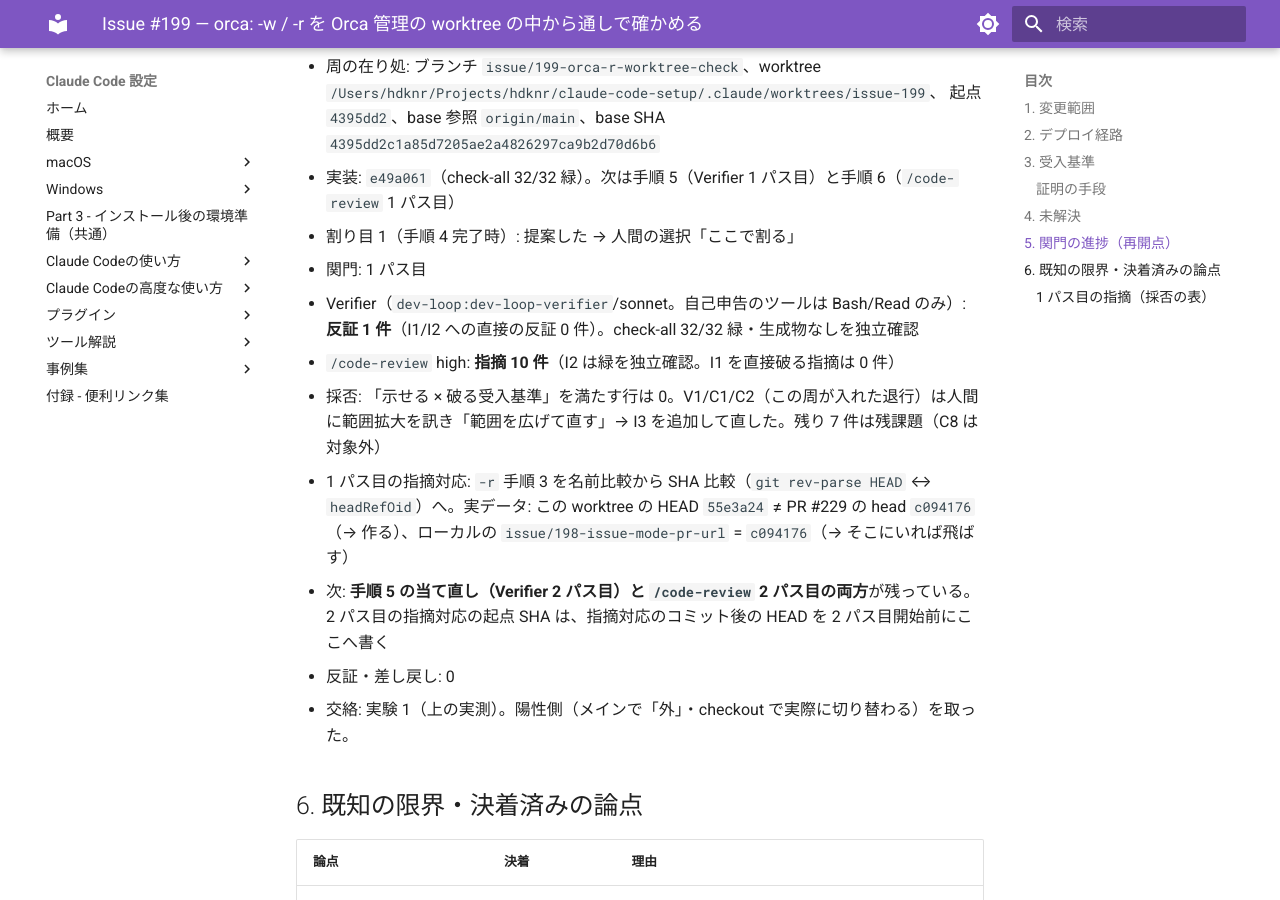
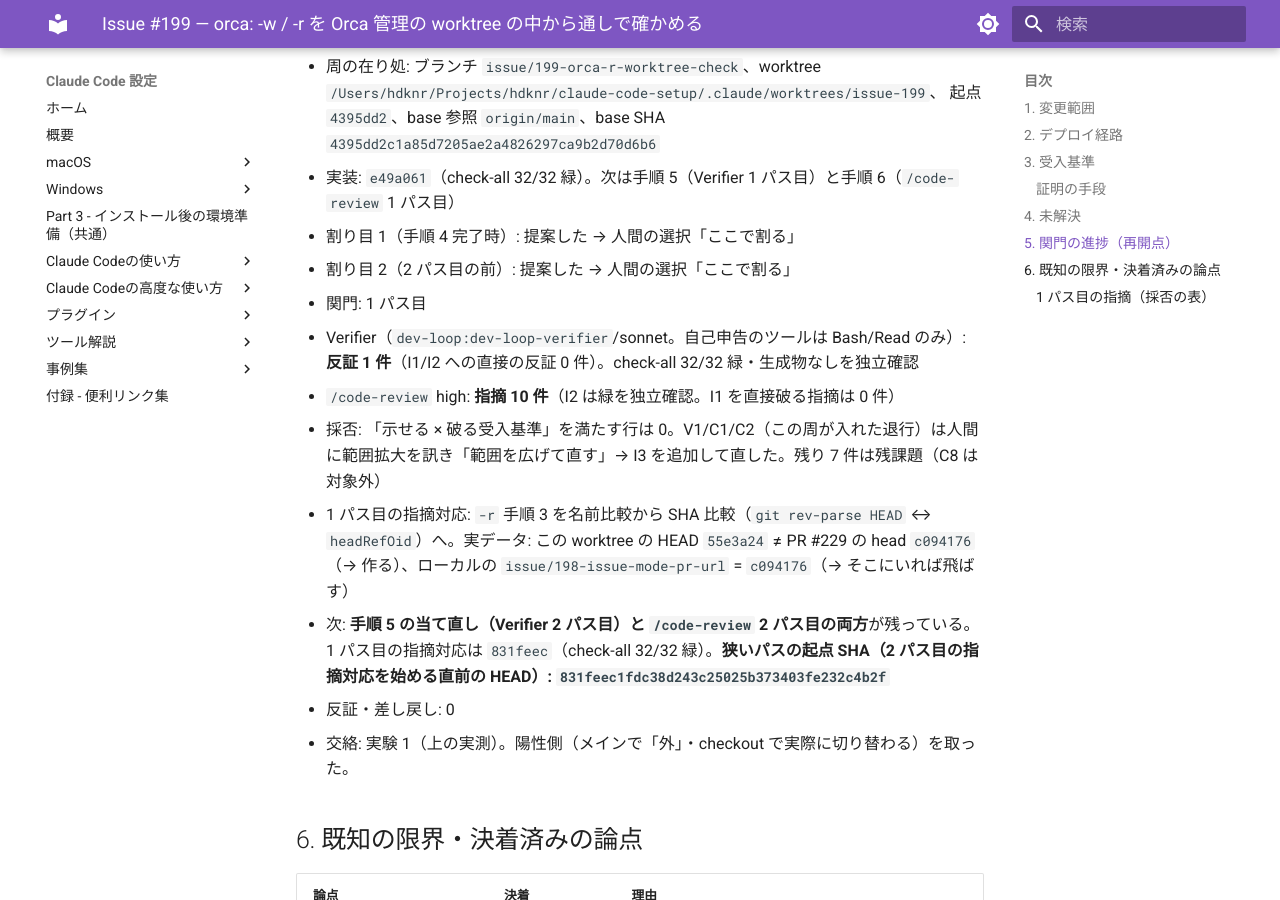
Before and after one commit to hdknr/claude-code-setup, an MkDocs documentation site: the page built from docs/plans/issue-199.md, in a window 1280 px wide and 900 px high, scrolled down 2919 px. Built offline with MkDocs 1.6.1 and Material for MkDocs 9.7.7, drawn with Linux system fonts in a browser that asks for light colours.

Commit message:
docs(plans): #199 の 1 パス目の結果と再開点（割り目 2）を記録
Co-Authored-By: Claude Opus 5.5 <noreply@anthropic.com>

```diff
--- a/docs/plans/issue-199.md
+++ b/docs/plans/issue-199.md
@@ -78,12 +78,13 @@ Orca 管理の linked worktree（`~/orca/workspaces/claude-code-setup/probe-199`
   起点 `4395dd2`、base 参照 `origin/main`、base SHA `4395dd2c1a85d7205ae2a4826297ca9b2d70d6b6`
 - 実装: `e49a061`（check-all 32/32 緑）。次は手順 5（Verifier 1 パス目）と手順 6（`/code-review` 1 パス目）
 - 割り目 1（手順 4 完了時）: 提案した → 人間の選択「ここで割る」
+- 割り目 2（2 パス目の前）: 提案した → 人間の選択「ここで割る」
 - 関門: 1 パス目
   - Verifier（`dev-loop:dev-loop-verifier`/sonnet。自己申告のツールは Bash/Read のみ）: **反証 1 件**（I1/I2 への直接の反証 0 件）。check-all 32/32 緑・生成物なしを独立確認
   - `/code-review` high: **指摘 10 件**（I2 は緑を独立確認。I1 を直接破る指摘は 0 件）
   - 採否: 「示せる × 破る受入基準」を満たす行は 0。V1/C1/C2（この周が入れた退行）は人間に範囲拡大を訊き「範囲を広げて直す」→ I3 を追加して直した。残り 7 件は残課題（C8 は対象外）
   - 1 パス目の指摘対応: `-r` 手順 3 を名前比較から SHA 比較（`git rev-parse HEAD` ↔ `headRefOid`）へ。実データ: この worktree の HEAD `55e3a24` ≠ PR #229 の head `c094176`（→ 作る）、ローカルの `issue/198-issue-mode-pr-url` = `c094176`（→ そこにいれば飛ばす）
-  - 次: **手順 5 の当て直し（Verifier 2 パス目）と `/code-review` 2 パス目の両方**が残っている。2 パス目の指摘対応の起点 SHA は、指摘対応のコミット後の HEAD を 2 パス目開始前にここへ書く
+  - 次: **手順 5 の当て直し（Verifier 2 パス目）と `/code-review` 2 パス目の両方**が残っている。1 パス目の指摘対応は `831feec`（check-all 32/32 緑）。**狭いパスの起点 SHA（2 パス目の指摘対応を始める直前の HEAD）: `831feec1fdc38d243c25025b373403fe232c4b2f`**
 - 反証・差し戻し: 0
 - 交絡: 実験 1（上の実測）。陽性側（メインで「外」・checkout で実際に切り替わる）を取った。
 
```
